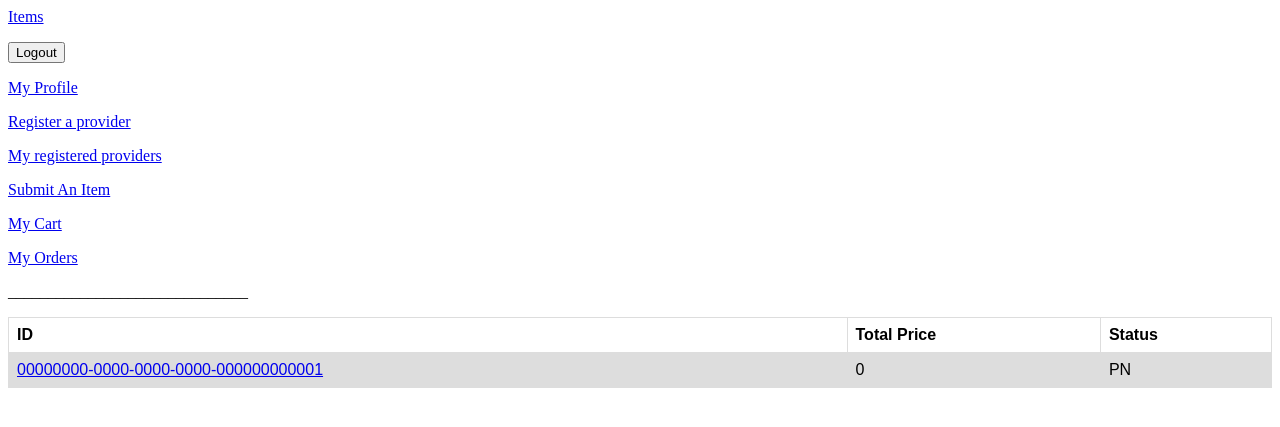
After one commit to pouya-gh/MyStore, a Django app: page /orders/my_orders in a window 1280 px wide. The commit adds this page. Shown: the top 427 px of the page. Run offline with Django 5.2, Linux system fonts and the light colour scheme; a user stored in the database is signed in; tables that the repository leaves empty hold one stand-in row (values such as "Sample post"); data that the repository does not hold is empty.

Commit message:
add orders views

```diff
--- a/account/templates/base.html
+++ b/account/templates/base.html
@@ -31,6 +31,7 @@
 <p><a href="{% url "account:my_provider_profiles_list" %}">My registered providers</a></p>
 <p><a href="{% url "items:item_create" %}">Submit An Item</a></p>
 <p><a href="{% url "items:current_user_cart" %}">My Cart</a></p>
+<p><a href="{% url "orders:user_orders_list" %}">My Orders</a></p>
 {% else %}
 <p><a href="{% url "account:login" %}">Log in</a></p>
 <p><a href="{% url "account:signup" %}">Sign up</a></p>
--- a/items/forms.py
+++ b/items/forms.py
@@ -10,6 +10,7 @@ class ItemForm(forms.ModelForm):
                   "provider",
                   "properties",
                   "description",
+                  "price",
                   "remaining_items",
                   "category"]
 
--- a/items/templates/items/shopping_cart/current_user_cart.html
+++ b/items/templates/items/shopping_cart/current_user_cart.html
@@ -30,5 +30,5 @@
 </tr>
 {% endfor %}
 </table>
-
+<p><a href="{% url "orders:place_order" %}">Place order</a></p>
 {% endblock content %}
--- a/mystore/urls.py
+++ b/mystore/urls.py
@@ -24,4 +24,5 @@ urlpatterns = [
     path("", include("account.urls", namespace="account")),
     path("admin/", admin.site.urls),
     path("items/", include("items.urls", namespace="items")),
+    path("orders/", include("orders.urls", namespace="orders")),
 ]
--- /dev/null
+++ b/orders/templates/orders/list.html
@@ -0,0 +1,20 @@
+{% extends "base.html" %}
+
+{% block title %}My Orders{% endblock title %}
+
+{% block content %}
+<table>
+    <tr>
+        <th>ID</th>
+        <th>Total Price</th>
+        <th>Status</th>
+    </tr>
+{% for order in orders %}
+<tr>
+    <td><a href="{{ order.get_absolute_url }}">{{ order }}</a></td>
+    <td>{{ order.get_total_price }}</td>
+    <td>{{ order.status }}</td>
+</tr>
+{% endfor %}
+</table>
+{% endblock content %}
--- /dev/null
+++ b/orders/urls.py
@@ -0,0 +1,9 @@
+from django.urls import path
+from . import views
+
+app_name = "orders"
+urlpatterns = [
+    path("new", view=views.order_create, name="place_order"),
+    path("my_orders", view=views.user_orders, name="user_orders_list"),
+    path("<uuid:order_id>", view=views.order_details, name="order_details"),
+]
--- a/orders/views.py
+++ b/orders/views.py
@@ -1,3 +1,39 @@
-from django.shortcuts import render
+from django.shortcuts import render, redirect, get_object_or_404
+from django.urls import reverse
 
-# Create your views here.
+from django.contrib.auth.decorators import login_required
+from django.contrib.auth import get_user_model
+
+from items.models import ShoppingCartItem
+from .models import Order, OrderItem
+
+
+@login_required
+def order_create(request):
+    user = request.user
+    if user.shopping_cart_items.count() == 0:
+        return redirect(reverse("home"))
+    order = Order.objects.create(customer=user)
+    for cart_item in user.shopping_cart_items.all():
+        order.order_items.create(item=cart_item.item,
+                                 sku=cart_item.generate_sku(),
+                                 quantity=cart_item.quantity,
+                                 properties=cart_item.properties)
+
+    user.shopping_cart_items.all().delete()
+
+    return redirect(reverse("orders:order_details", args=[order.id]))
+
+
+@login_required
+def order_details(request, order_id):
+    order = get_object_or_404(request.user.orders, id=order_id)
+
+    return render(request, "orders/details.html", {"order": order})
+
+
+@login_required
+def user_orders(request):
+    orders = request.user.orders.all()
+
+    return render(request, "orders/list.html", {"orders": orders})
```
Also changed, not shown: orders/templates/orders/details.html (added, +22 -0 lines), orders/models.py (line endings or trailing spaces).
